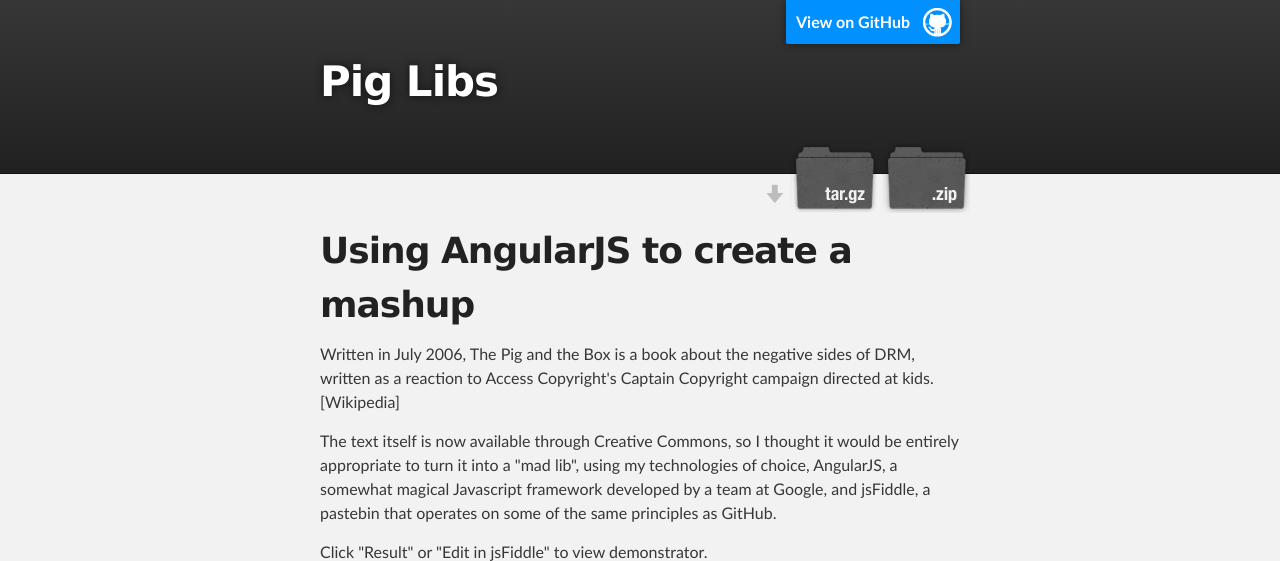
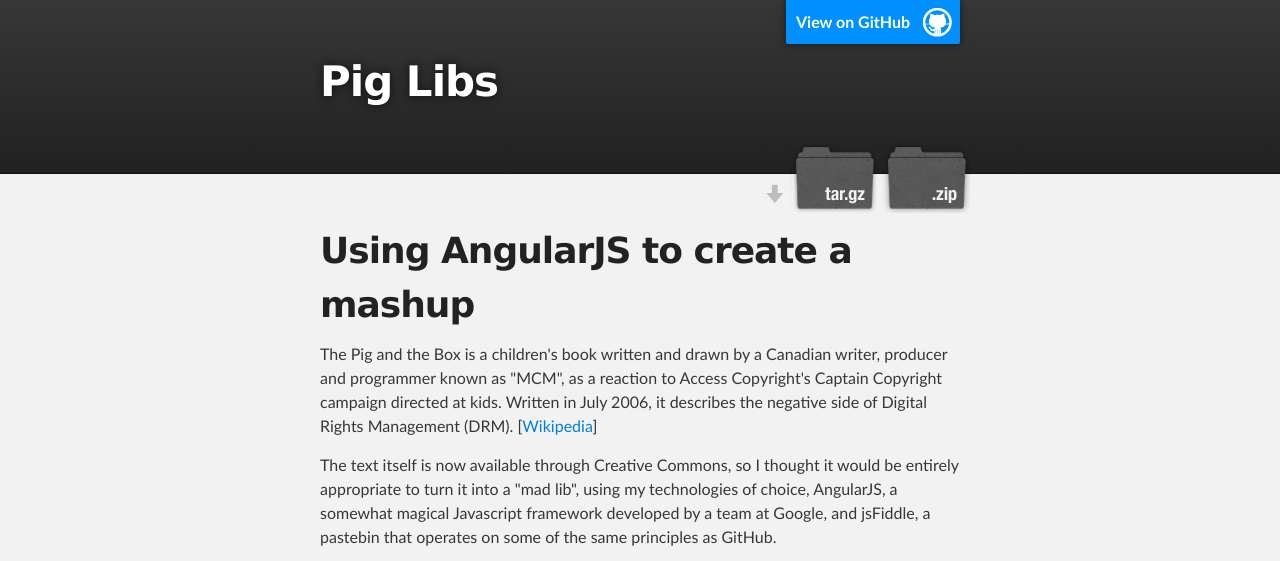
Before and after one commit to phollott/folds, a plain HTML site: page piglibs.html in a window 1280 px wide. Shown: the top 561 px of the page. Drawn offline with Linux system fonts and the light colour scheme.

Commit message:
Update piglibs.html

```diff
--- a/piglibs.html
+++ b/piglibs.html
@@ -34,7 +34,7 @@
         <h1>
 <a id="portfolio" class="anchor" href="#portfolio" aria-hidden="true"></a>Using AngularJS to create a mashup</h1>
 
-<p>Written in July 2006, The Pig and the Box is a book about the negative sides of DRM, written as a reaction to Access Copyright's Captain Copyright campaign directed at kids. [Wikipedia]</p>
+<p>The Pig and the Box is a children's book written and drawn by a Canadian writer, producer and programmer known as "MCM", as a reaction to Access Copyright's Captain Copyright campaign directed at kids. Written in July 2006, it describes the negative side of Digital Rights Management (DRM). [<a href="http://en.wikipedia.org/wiki/The_Pig_and_the_Box">Wikipedia</a>]</p>
 
 <p>The text itself is now available through Creative Commons, so I thought it would be entirely appropriate to turn it into a "mad lib", using my technologies of choice, AngularJS, a somewhat magical Javascript framework developed by a team at Google, and jsFiddle, a pastebin that operates on some of the same principles as GitHub.</p>
 
```
